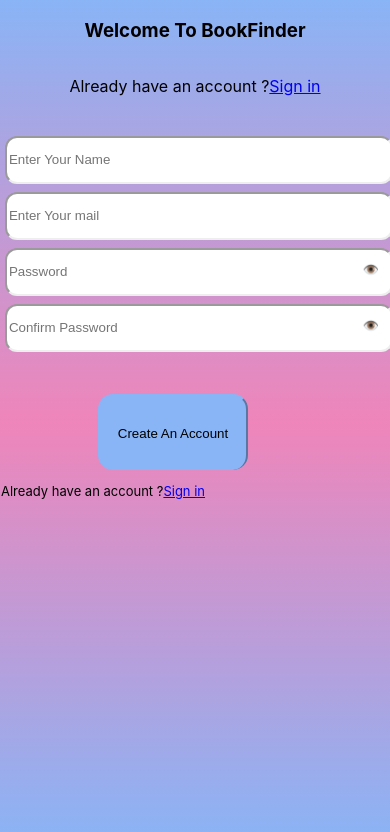
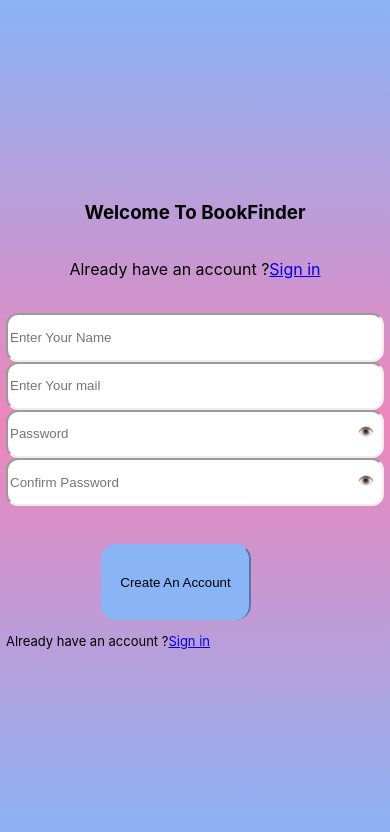
Before and after one commit to Adeshina-Qudus/BookFinderFrontEnd, a React (Create React App) app: page /signUp in a window 390 px wide. Shown: the top 832 px of the page. Built offline with nearby package versions, Linux system fonts and the light colour scheme.

Commit message:
media screen

```diff
--- a/src/auth/signup/index.module.css
+++ b/src/auth/signup/index.module.css
@@ -8,10 +8,9 @@
     column-gap: 5%;
 }
 .signUpTable > Form > div > div> input{
-    width: 380px;
+    width: 370px;
     height: 5vh;
     border-radius: 12px;
-    margin: 1%;
 }
 .submit{
     background-color: #89b4f6;
@@ -36,3 +35,10 @@
     align-items: center;
     flex-direction: column;
 }
+@media screen  and (max-width: 760px){
+    .mainCont{
+        display: flex;
+        align-items: center;
+        justify-content: center;
+    }
+}
```
